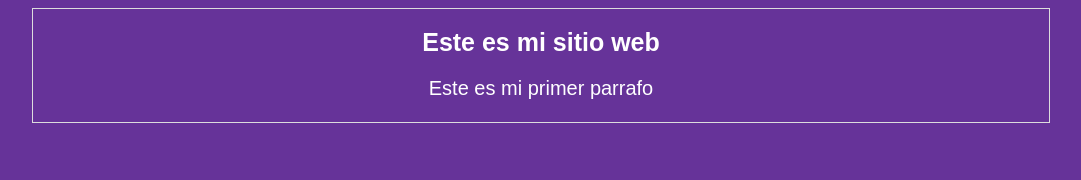
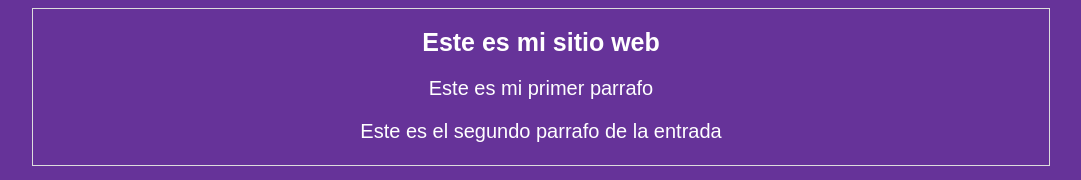
Before and after one commit to JuanFeA98/Introduccion, a plain HTML site: page index.html in a window 1280 px wide. Shown: the whole page, without its empty margins (99-1180 px from the left). Drawn offline with Linux system fonts and the light colour scheme.

Commit message:
Creación del segundo parrafo

```diff
--- a/index.html
+++ b/index.html
@@ -10,6 +10,7 @@
             <div id="post">
                 <h1>Este es mi sitio web</h1>
                 <p>Este es mi primer parrafo </p>
+                <p>Este es el segundo parrafo de la entrada</p>
             </div>
         </div>
     </body>
```
